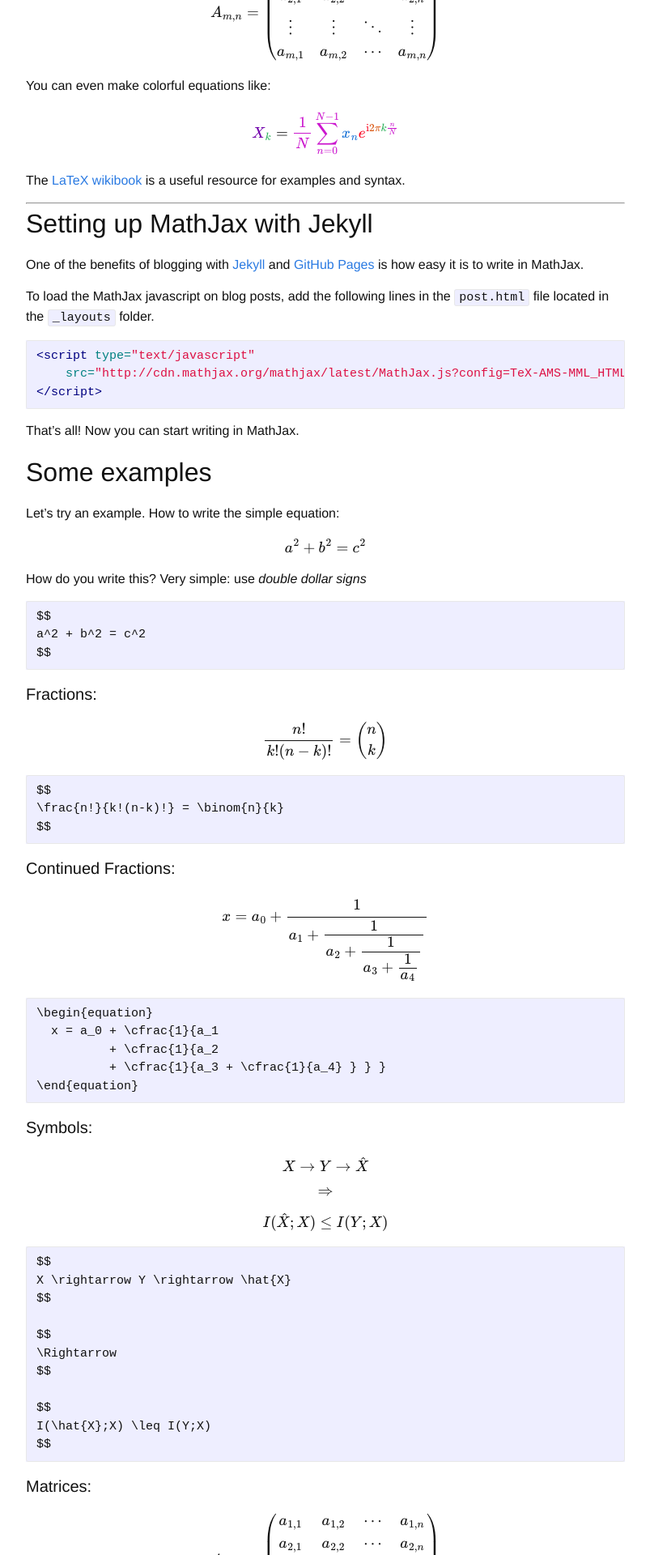
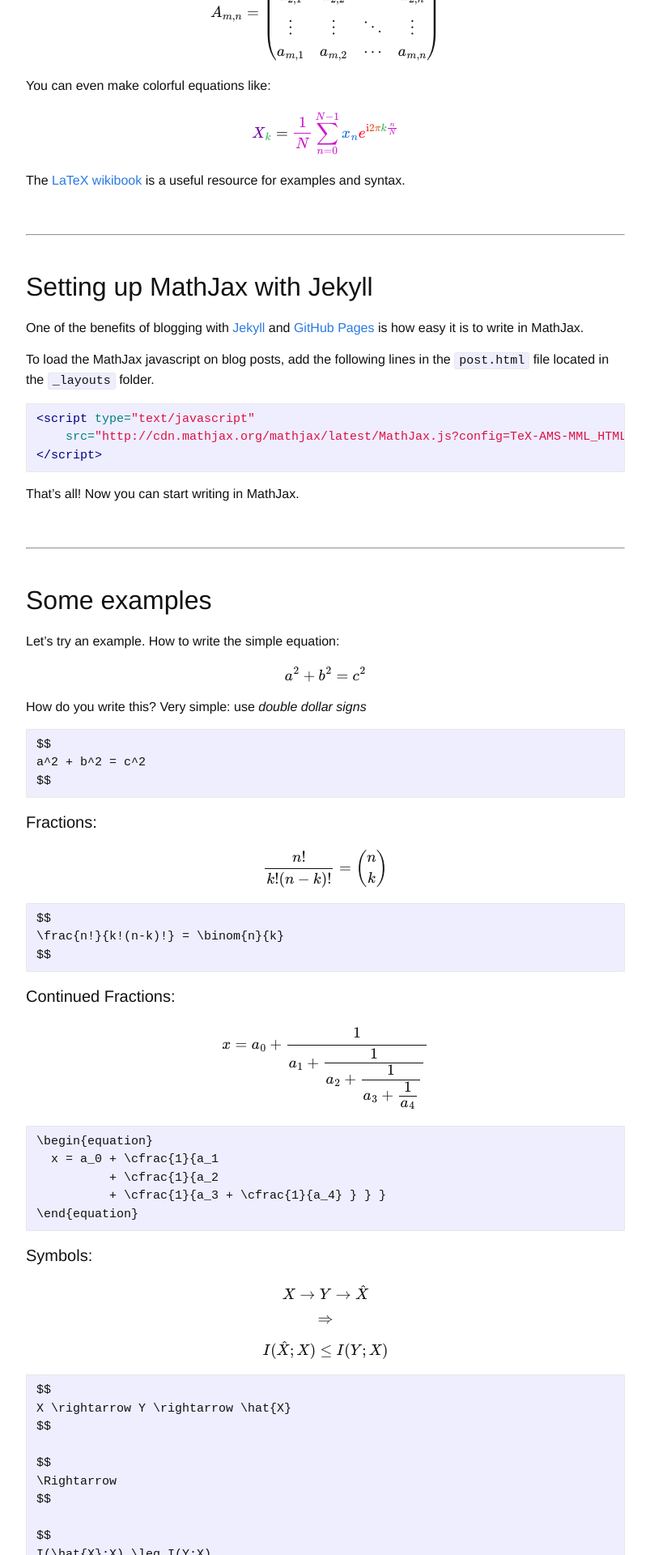
Before and after one commit to willgeary/willgeary.github.io, a Jekyll site: the page built from _posts/2016-05-25-blogging-with-mathjax.markdown, in a window 1280 px wide. Shown: the part 693-2613 px from the top of the page at 81% size, without its empty margins (238-1041 px from the left). Built offline with Jekyll 4.4.1, drawn with Linux system fonts in a browser that asks for light colours; nearby versions of some CDN libraries; formulas are drawn with MathJax 3.

Commit message:
save my work

````diff
--- a/_posts/2016-05-25-blogging-with-mathjax.markdown
+++ b/_posts/2016-05-25-blogging-with-mathjax.markdown
@@ -59,7 +59,11 @@ $$
 
 The [LaTeX wikibook](https://en.wikibooks.org/wiki/LaTeX/Mathematics) is a useful resource for examples and syntax.
 
+&nbsp;
+
 ----------------
+
+&nbsp;
 
 ## Setting up MathJax with Jekyll
 
@@ -74,6 +78,12 @@ To load the MathJax javascript on blog posts, add the following lines in the `po
 ```
 
 That's all! Now you can start writing in MathJax.
+
+&nbsp;
+
+----------------
+
+&nbsp;
 
 ## Some examples
 
@@ -189,8 +199,11 @@ f(n) =
   \end{cases}
 ```
 
-------------------
+&nbsp;
 
+-----------------
+
+&nbsp;
 
 ## Using color
 
@@ -239,6 +252,12 @@ e^{\mathrm{i} \color{circle} 2\pi \color{freq}k
 $$
 ```
 
+&nbsp;
+
+-----------
+
+&nbsp;
+
 ## Useful resources
 
 * [LaTeX wikibook](https://en.wikibooks.org/wiki/LaTeX/Mathematics) is a useful resource for examples and syntax.
````
